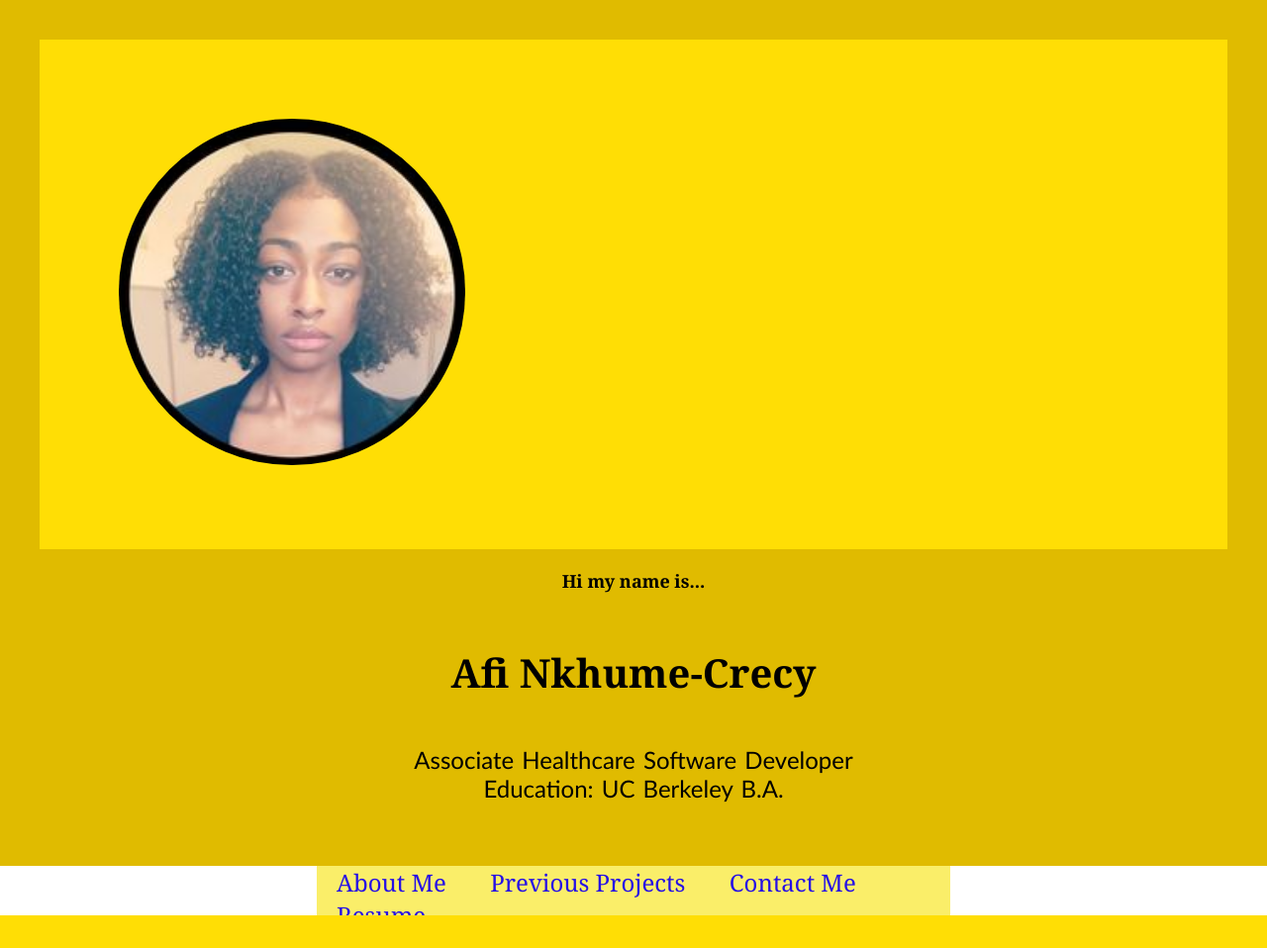
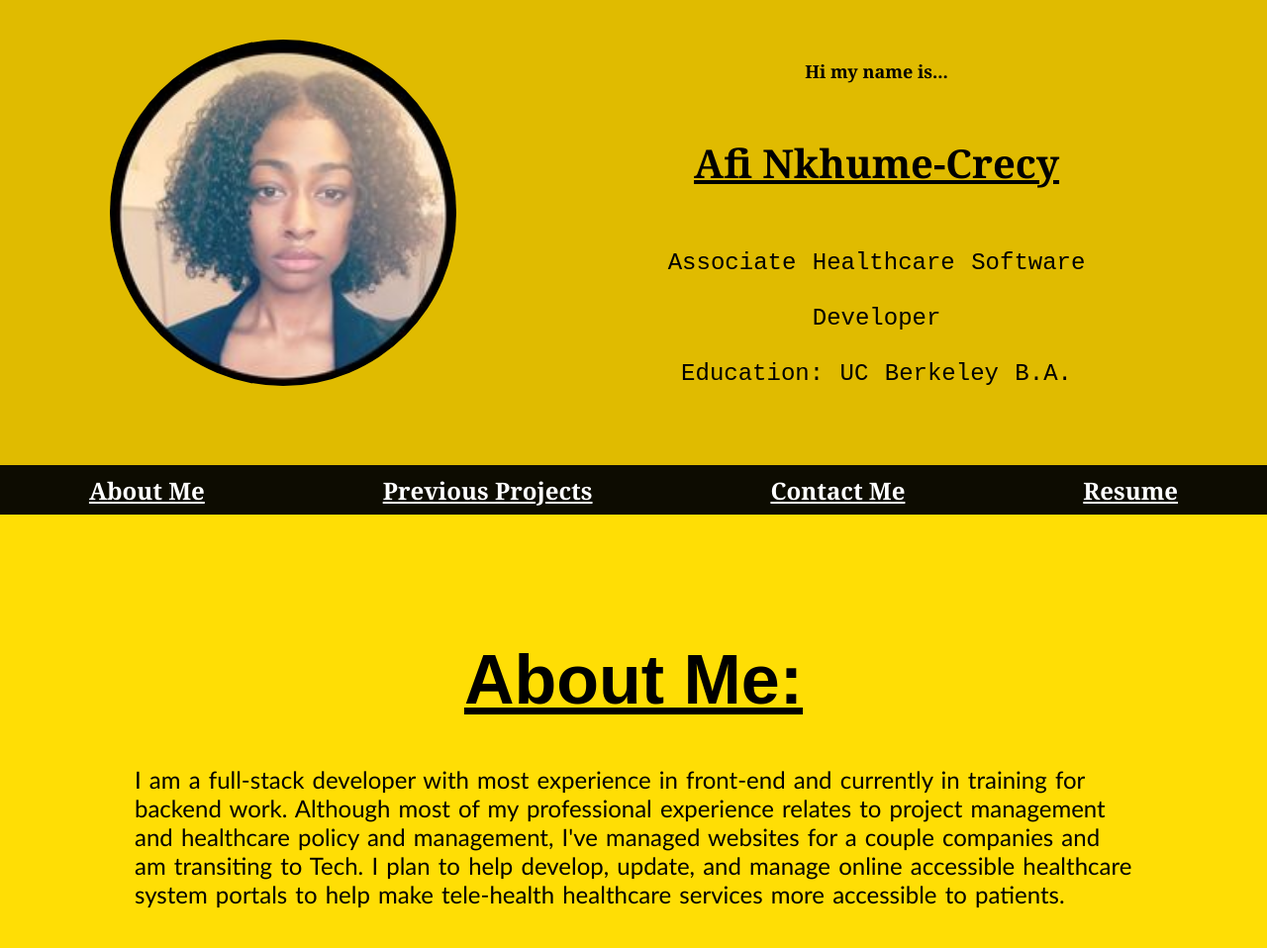
Before and after one commit to AFICRECY/afi-crecy-portfolio, a plain HTML site: page index.html in a window 1280 px wide. Shown: the top 958 px of the page at 99% size. Drawn offline with Linux system fonts and the light colour scheme.

Commit message:
made updates to header and reorganizes/created new divs and classes

```diff
--- a/assets/style.css
+++ b/assets/style.css
@@ -1,7 +1,14 @@
-
 * {
     box-sizing: border-box;
     color: #000000;
+}
+
+.georgia {
+    font-family: Georgia, 'Times New Roman', Times, serif;
+}
+
+.courier {
+    font-family: 'Courier New', Courier, monospace;
 }
 
 
@@ -20,7 +27,14 @@ header {
     padding: 40px;
     text-align: center;
     color: #000000;
-    font-family: Georgia, 'Times New Roman', Times, serif;
+}
+
+.header {
+    display: flex;
+    flex-direction: row;
+    justify-content: space-around;
+    font-size: 70px;
+    line-height: 80%;
 }
 
 
@@ -30,17 +44,28 @@ nav {
     height: 50px;
     align-items: center;
 }
+
 /* testing the 20px, not a fixed number */
 
-.nav {
-    background-color: rgb(250, 238, 105);
-    display: block;
+.header-nav {
+    display: flex;
+    flex-direction: row;
+    justify-content: space-around;
+    align-items: center;
+    background-color: rgb(13, 12, 1);
     margin-left: auto;
     margin-right: auto;
-    width: 50%;
+    width: 100%;
+    font-family: 'Cambria', 'Cochin', 'Georgia', 'Times', 'Times New Roman', 'serif';
 }
 
-nav a {
+.header-nav a {
+    font-weight: bold;
+    font-size: 24px;
+    color: white;
+}
+
+.contact-nav a {
     padding: 14px 20px;
     text-decoration: none;
     text-align: center;
@@ -51,9 +76,22 @@ nav a {
     width: 30%;
 }
 
+
+
+/* nav a {
+    padding: 14px 20px;
+    text-decoration: none;
+    text-align: center;
+    color: rgb(37, 15, 230);
+    justify-content: center;
+    font-size: x-large;
+    font-family: 'Cambria', 'Cochin', 'Georgia', 'Times', 'Times New Roman', 'serif';
+    width: 30%;
+} */
+
 li {
     align-content: center;
-    display:block;
+    display: block;
     margin-left: auto;
     margin-right: auto;
     width: 50%;
@@ -68,12 +106,7 @@ main {
     flex-wrap: wrap;
 }
 
-.header {
-    font-size: 70px;
-    font-family:'Courier New', Courier, monospace;
-    line-height: 80%;
-    justify-content: center;
-}
+
 
 .contact {
     border-style: dotted;
@@ -115,8 +148,8 @@ h2 {
 
 h3 {
     font-size: 70px;
-    font-family:'Gill Sans', 'Gill Sans MT', 'Calibri', 'Trebuchet MS', sans-serif;
-    display:block;
+    font-family: 'Gill Sans', 'Gill Sans MT', 'Calibri', 'Trebuchet MS', sans-serif;
+    display: block;
     margin-left: auto;
     margin-right: auto;
     width: 50%;
@@ -164,6 +197,7 @@ h1.header {
     justify-content: space-evenly;
     align-items: flex-start;
 }
+
 /* took out flex-wrap: wrap and replaced it with flex-direction */
 
 .experience img {
@@ -185,6 +219,7 @@ img:hover {
     border-color: #91400b;
     /* box-shadow: 10px 5px 5px black; */
 }
+
 /* testing out 50 border radius. old value was 30 */
 
 .imgcenter {
@@ -199,9 +234,11 @@ h3 {
     line-height: 2em;
     color: Black;
 }
-testing 2em
+
+/* testing 2em */
 
 @media screen and (max-width: 768px) {
+
     main,
     nav {
         flex-direction: column;
--- a/index.html
+++ b/index.html
@@ -1,31 +1,32 @@
 <!DOCTYPE html>
 <html>
+
 <head>
     <title>Afi Crecy Portfolio</title>
     <meta charset="UTF-8" />
-    <meta name="viewport" content="width=device-width, initial-scale=1"/>
-    <link rel="stylesheet" type="text/css" href="./assets/style.css"/>
+    <meta name="viewport" content="width=device-width, initial-scale=1" />
+    <link rel="stylesheet" type="text/css" href="./assets/style.css" />
 </head>
 
 <body>
 
-    <header>
-        <aside>
+    <header class="header">
+        <div class="header-left">
             <img class="circle" src="./assets/images/proffesional-photo.jpeg" alt="a picture of Afi">
-        </aside>
-        <!-- Do I need to add a div afround here? -->
-      <h1>Hi my name is...</h1>
-      <h2> Afi Nkhume-Crecy</h2>
-      <!-- Above: make sure you set an element selector that makes h1 smaller than h2 -->
-      <p>
+        </div>
+        <div class="header-right">
+            <h1 class="georgia">Hi my name is...</h1>
+            <h2 class="georgia"> Afi Nkhume-Crecy</h2>
+            <p class="courier">
                 Associate Healthcare Software Developer
                 <br>
                 Education: UC Berkeley B.A.
             </p>
+        </div>
     </header>
 
 
-    <nav class="nav">
+    <nav class="header-nav">
         <a href="#About me">About Me</a>
         <a href="#Previous Projects">Previous Projects</a>
         <a href="#Contact Me">Contact Me</a>
@@ -37,24 +38,29 @@
         <aside>
             <div>
                 <h2 id="About Me" class="header"> About Me:</h2>
-                <p>I am a full-stack developer with most experience in front-end and currently in training for backend work. Although most of my professional experience relates to project management and healthcare policy and management, I've managed websites for a couple companies and am transiting to Tech. I plan to help develop, update, and manage online accessible healthcare system portals to help make tele-health healthcare services more accessible to patients.
+                <p>I am a full-stack developer with most experience in front-end and currently in training for backend
+                    work. Although most of my professional experience relates to project management and healthcare
+                    policy and management, I've managed websites for a couple companies and am transiting to Tech. I
+                    plan to help develop, update, and manage online accessible healthcare system portals to help make
+                    tele-health healthcare services more accessible to patients.
                 </p>
             </div>
             <br>
             <br>
             <div class="contact">
-            <nav>
+                <nav class="contact-nav">
                     <h1 id="Contact Me" class="header">Contact Me:</h1>
-                    <li><a href="https://www.linkedin.com/in/afi-nkhume-crecy-932862128/" target="_blank">☺  Linked In</a></li>
-                    <li><a href="https://github.com/AFICRECY" target="_blank">☺   GitHub</a></li>
-                    <li><a href="mailto:aficrecy@gmail.com" target="_blank">☺   Email</a></li>
+                    <li><a href="https://www.linkedin.com/in/afi-nkhume-crecy-932862128/" target="_blank">☺ Linked
+                            In</a></li>
+                    <li><a href="https://github.com/AFICRECY" target="_blank">☺ GitHub</a></li>
+                    <li><a href="mailto:aficrecy@gmail.com" target="_blank">☺ Email</a></li>
                 </nav>
             </div>
             <br>
             <br>
             <div>
                 <h2>Resume</h2>
-            <img id="Resume" src="./assets/images/resume.png" alt="Afi's resume"/>
+                <img id="Resume" src="./assets/images/resume.png" alt="Afi's resume" />
             </div>
 
         </aside>
@@ -65,21 +71,27 @@
             <header class="header">Previous Projects</header>
             <section class="project">
                 <h3>East Bay College Fund Website Manager</h3>
-            <a href="https://oaklandpromise.org/" target="_blank"><img class="imgcenter" src="./assets/images/ebcf-logo.png" alt="east bay college fund old-logo"></a>
-                <p>Managed and all social media (Increased social media audience following by approximately 300% on all platforms) and updated and maintained website utilizing WordPress and added plug-ins.
+                <a href="https://oaklandpromise.org/" target="_blank"><img class="imgcenter"
+                        src="./assets/images/ebcf-logo.png" alt="east bay college fund old-logo"></a>
+                <p>Managed and all social media (Increased social media audience following by approximately 300% on all
+                    platforms) and updated and maintained website utilizing WordPress and added plug-ins.
                 </p>
             </section>
             <section class="project">
                 <h3>Child Family & Community Services (CFCS) Head Start</h3>
-            <a href="https://www.childplus.com/" target="_blank"><img class="imgcenter" src="./assets/images/child-plus.png" alt="Child Plus Software Logo"></a>
-                <p>Maintained and updated Child Plus Database of patient health condisions, screenings, upcomming due dates, medications, and dosages.
+                <a href="https://www.childplus.com/" target="_blank"><img class="imgcenter"
+                        src="./assets/images/child-plus.png" alt="Child Plus Software Logo"></a>
+                <p>Maintained and updated Child Plus Database of patient health condisions, screenings, upcomming due
+                    dates, medications, and dosages.
                 </p>
             </section>
             <section class="project">
                 <!-- project used to be .card and experience used to be .product -->
                 <h3>UC Berkeley Coding Bootcamp</h3>
-            <a href="https://bootcamp.berkeley.edu/coding/" target="_blank"><img class="imgcenter" src="./assets/images/bootcamp-logo.png" alt="UC Berkeley Extension Bootcamp Logo"/></a>
-                <p>Currently a student at UC Berkeley learning key programming skills for frontend and backend web development.</p>
+                <a href="https://bootcamp.berkeley.edu/coding/" target="_blank"><img class="imgcenter"
+                        src="./assets/images/bootcamp-logo.png" alt="UC Berkeley Extension Bootcamp Logo" /></a>
+                <p>Currently a student at UC Berkeley learning key programming skills for frontend and backend web
+                    development.</p>
             </section>
         </div>
 
```
Lines whose indentation alone changed are shown as unchanged.
